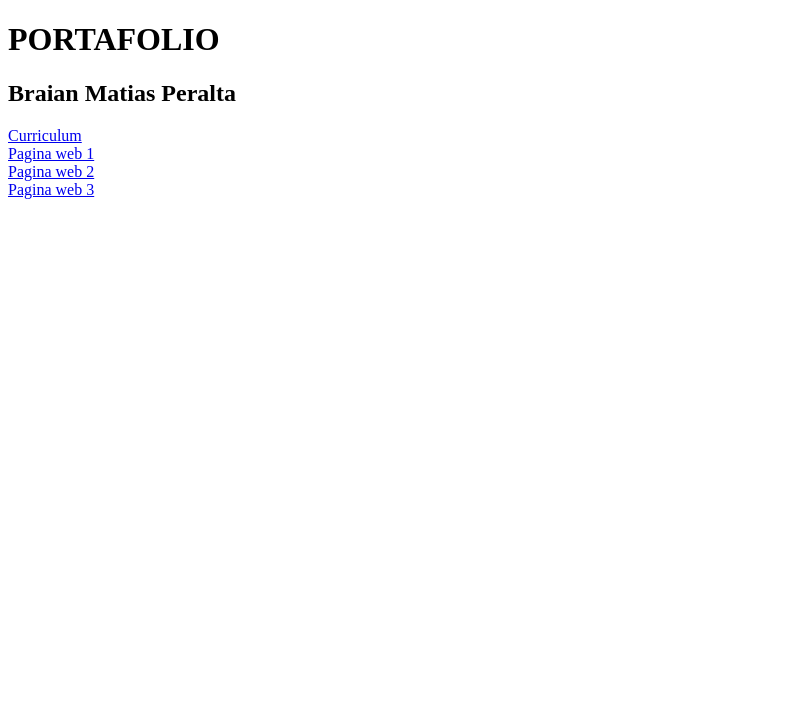
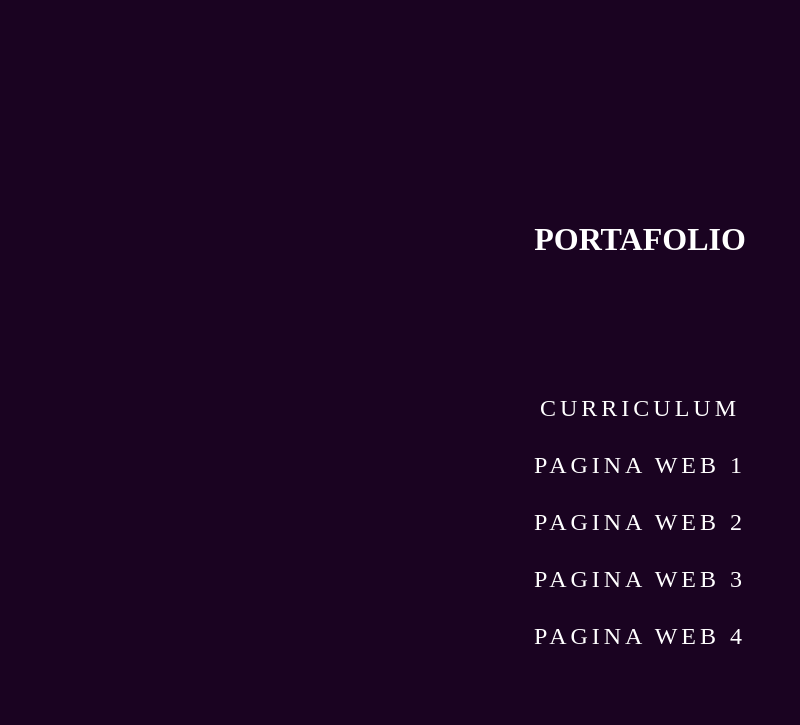
Before and after one commit to braian228/BAM.42-, a plain HTML site: page index.html in a window 1280 px wide. Shown: the whole page, without its empty margins (0-800 px from the left). Drawn offline with Linux system fonts and the light colour scheme.

Commit message:
proyecto portafolio

```diff
--- a/estilo.css
+++ b/estilo.css
@@ -1,7 +1,108 @@
-.circulo { width: 100px;
-	left: 50px;
-	right: 100;
 
 
 
- }
+
+
+h1 { color: white;
+padding: 100px;
+padding-top: 100px;
+padding-right: 100px;
+padding-left: 100px; }
+
+body  {
+
+margin: 50px;
+ padding: 50px;
+display: flex;
+flex-direction:column ;
+align-items: center;
+height: 100vh;
+background: #1a0321;
+font-family: cosolas;
+    }
+
+
+
+    .btn-neon {
+    position: relative;
+    display: inline-block;
+    padding: 15px 30px;
+    color: #fff;
+    letter-spacing: 4px;
+    font-size: 24px;
+    text-decoration: none;
+    overflow: hidden;
+    transition: 0.2s;
+}
+.btn-neon:hover{ background: #a945c7;
+box-shadow:  0 0 10px
+    #a945c7, 0 0 40px #a945c7, 0 0 80px #a945c7 ;
+    transition-delay: 1s;
+}
+
+.btn-neon span {
+position: absolute;
+display: block;
+}
+
+#span1 { top: 0;
+    left: -100%;
+    width: 100%;
+    height: 2px;
+    background: linear-gradient(90deg, transparent,#a945c7);
+
+
+}
+
+.btn-neon:hover #span1 {
+left: 100%;
+transition: 1s;
+}
+
+
+#span3 { bottom: 0;
+    right: -100%;
+    width: 100%;
+    height: 2px;
+    background: linear-gradient(90deg, transparent,#a945c7);
+
+
+}
+
+.btn-neon:hover #span3 {
+right: 100%;
+transition: 1s;
+transition-delay: 0,5s;
+}
+
+#span2 { top: 100%;
+    right: 0;
+    width: 2px;
+    height: 100%;
+    background: linear-gradient(90deg, transparent,#a945c7);
+
+
+}
+
+.btn-neon:hover #span2 {
+right: 100%;
+transition: 1s;
+transition-delay: 0,25s;
+}
+
+
+#span4 { bottom: -100%;
+    left: 0;
+    width: 2px;
+    height: 100%;
+    background: linear-gradient(360deg, transparent,#a945c7);
+
+
+}
+
+.btn-neon:hover #span4 {
+bottom: 100%;
+transition: 1s;
+transition-delay: 0,75s;
+ ;
+}
--- a/index.html
+++ b/index.html
@@ -1,25 +1,129 @@
 <!DOCTYPE html>
 <html>
 <head>
+
     <link rel="stylesheet" type="text/css" href="estilo.css">
 
 
     <meta charset="utf-8">
     <meta name="viewport" content="width=device-width, initial-scale=1">
     <title>programacion BM42</title>
+
 </head>
-<body>
-
-    <h1> PORTAFOLIO</h1>
-    <h2> Braian Matias Peralta</h2>
 
 
 
 
-<div> <a href="portafolio1.html"> Curriculum</a></div>
-<div> <a href="portafolio2.html"> Pagina web 1</a></div>
-<div> <a href="portafolio3.html">Pagina web 2  </a></div>
-<div><a href="portafolio4">Pagina web 3 </a></div>
+    <body>
+
+<h1>PORTAFOLIO</h1>
+
+
+
+
+<a href=portafolio1.html class="btn-neon">
+
+
+    <span id="span1"></span>
+    <span id="span2"></span>
+    <span id="span3"></span>
+    <span id="span4"></span>
+   CURRICULUM
+
+
+
+
+    </a>
+
+
+
+
+    <a href="portafolio2.html" class="btn-neon">
+
+
+    <span id="span1"></span>
+    <span id="span2"></span>
+    <span id="span3"></span>
+    <span id="span4"></span>
+    PAGINA WEB 1
+
+
+
+
+    </a>
+
+
+<a href="portafolio3.html" class="btn-neon">
+
+
+    <span id="span1"></span>
+    <span id="span2"></span>
+    <span id="span3"></span>
+    <span id="span4"></span>
+    PAGINA WEB 2
+
+
+
+
+    </a>
+
+
+
+
+    <a href="portafolio4.html" class="btn-neon">
+
+
+    <span id="span1"></span>
+    <span id="span2"></span>
+    <span id="span3"></span>
+    <span id="span4"></span>
+   PAGINA WEB 3
+
+
+
+
+    </a>
+
+
+    <a href="portafolio4.html" class="btn-neon">
+
+
+    <span id="span1"></span>
+    <span id="span2"></span>
+    <span id="span3"></span>
+    <span id="span4"></span>
+  PAGINA WEB 4
+
+
+
+
+    </a>
+
+
+
+
+
+
+
+
+
+
+
+
+
+
+
+
+
+
+
+
+
+
+
+
+
+
 
 
 
```
